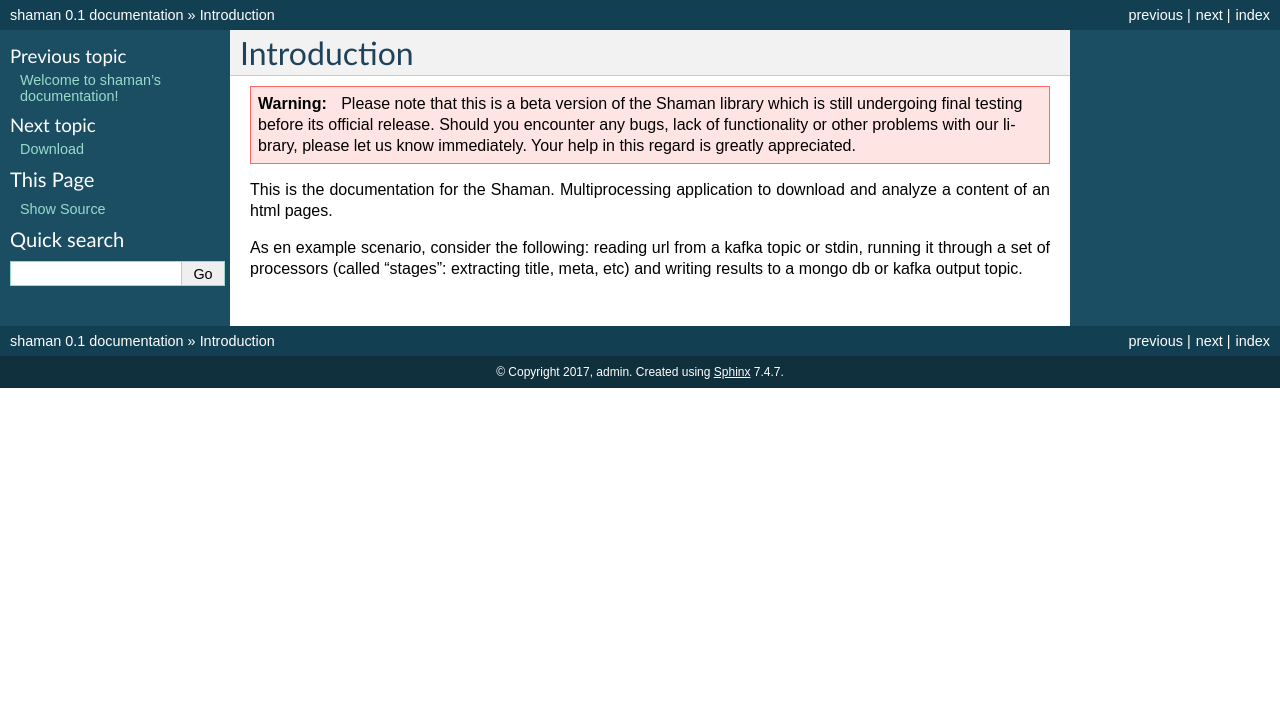
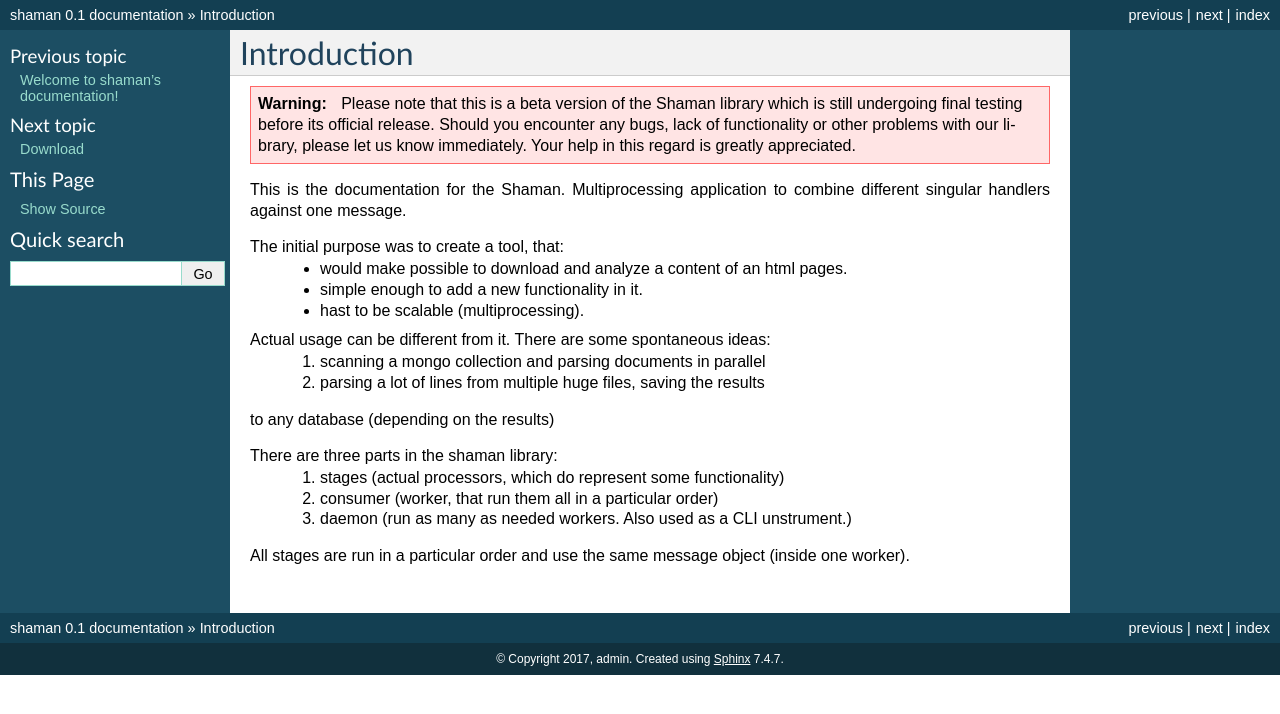
Before and after one commit to AndreyEmelyanenko/shaman, a Sphinx documentation site: the page built from doc/source/intro.rst, in a window 1280 px wide. Shown: the top 714 px of the page. Built offline with Sphinx 7.4.7, drawn with Linux system fonts in a browser that asks for light colours; pages that are not in the unit, such as notebooks, are missing from menus.

Commit message:
add a detailed introduction of what is shaman

```diff
--- a/doc/source/intro.rst
+++ b/doc/source/intro.rst
@@ -10,8 +10,22 @@ Introduction
    Your help in this regard is greatly appreciated.
 
 This is the documentation for the Shaman.
-Multiprocessing application to download and analyze a content of an html pages.
+Multiprocessing application to combine different singular handlers
+against one message.
 
-As en example scenario, consider the following:
-reading url from a kafka topic or stdin, running it through a set of processors (called "stages": extracting title, meta, etc) and
-writing results to a mongo db or kafka output topic.
+The initial purpose was to create a tool, that:
+    * would make possible to download and analyze a content of an html pages.
+    * simple enough to add a new functionality in it.
+    * hast to be scalable (multiprocessing).
+
+Actual usage can be different from it. There are some spontaneous ideas:
+    1) scanning a mongo collection and parsing documents in parallel
+    2) parsing a lot of lines from multiple huge files, saving the results
+to any database (depending on the results)
+
+There are three parts in the shaman library:
+    1) stages (actual processors, which do represent some functionality)
+    2) consumer (worker, that run them all in a particular order)
+    3) daemon (run as many as needed workers. Also used as a CLI unstrument.)
+
+All stages are run in a particular order and use the same message object (inside one worker).
```
Also changed, not shown: doc/source/index.rst (+5 -10 lines).
